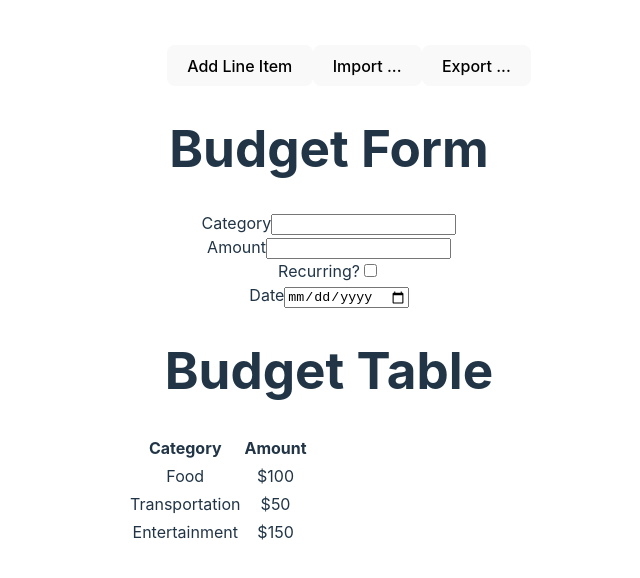
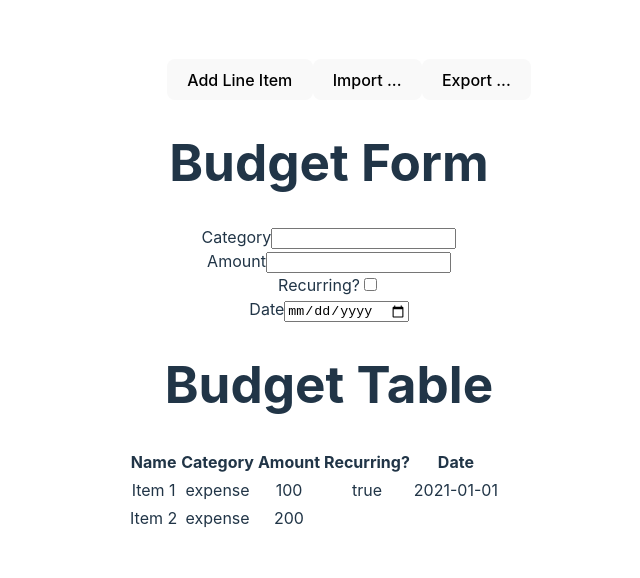
Before and after one commit to reabel/RxDBudget, a Vue app in the folder frontend/budget-vue/: page / in a window 1280 px wide. Shown: the part 112-690 px from the top of the page, without its empty margins (311-951 px from the left). Built offline with nearby package versions, Linux system fonts and the light colour scheme.

Commit message:
add pinia + store, integrating with table

```diff
--- a/frontend/budget-vue/package.json
+++ b/frontend/budget-vue/package.json
@@ -9,6 +9,7 @@
     "preview": "vite preview"
   },
   "dependencies": {
+    "pinia": "^2.2.2",
     "vue": "^3.4.37"
   },
   "devDependencies": {
--- a/frontend/budget-vue/src/components/BudgetTable.vue
+++ b/frontend/budget-vue/src/components/BudgetTable.vue
@@ -1,5 +1,11 @@
 <script setup lang="ts">
+import { storeToRefs } from 'pinia'
 
+import { useBudgetStore } from '../stores/budgetstore';
+// access the `store` variable anywhere in the component ✨
+const store = useBudgetStore();
+//comes in as a ref, but how do I define the type of the content in ref?
+const { lineItems } = storeToRefs(store);
 </script>
 
 <template>
@@ -8,22 +14,20 @@
   <table>
     <thead>
       <tr>
+        <th>Name</th>
         <th>Category</th>
         <th>Amount</th>
+        <th>Recurring?</th>
+        <th>Date</th>
       </tr>
     </thead>
     <tbody>
-      <tr>
-        <td>Food</td>
-        <td>$100</td>
-      </tr>
-      <tr>
-        <td>Transportation</td>
-        <td>$50</td>
-      </tr>
-      <tr>
-        <td>Entertainment</td>
-        <td>$150</td>
+      <tr v-for="item in lineItems" as={lineItem}>
+        <td>{{item.name}}</td>
+        <td>{{item.type}}</td>
+        <td>{{item.price}}</td>
+        <td>{{item.recurring}}</td>
+        <td>{{item.date}}</td>
       </tr>
     </tbody>
   </table>
--- a/frontend/budget-vue/src/main.ts
+++ b/frontend/budget-vue/src/main.ts
@@ -1,5 +1,10 @@
 import { createApp } from 'vue'
+import { createPinia } from 'pinia'
 import './style.css'
 import App from './App.vue'
 
-createApp(App).mount('#app')
+const pinia = createPinia();
+const app = createApp(App);
+
+app.use(pinia);
+app.mount('#app')
--- /dev/null
+++ b/frontend/budget-vue/src/stores/budgetstore.ts
@@ -0,0 +1,19 @@
+import { defineStore } from 'pinia';
+//replace with @ syntax later
+//import { LineItem } from '../../../../types/lineitem';
+
+export const useBudgetStore = defineStore('budget', {
+  state: () => {
+    return { lineItems: [
+        {id: 1, name: 'Item 1', type: 'expense', price: 100, quantity: 1, recurring: true, date: '2021-01-01'},
+        {id: 2, name: 'Item 2', type: 'expense', price: 200, quantity: 1},
+    ] }
+  },
+  // could also be defined as
+  // state: () => ({ count: 0 })
+  actions: {
+    addLineItem(item: any) {
+      this.lineItems.push(item);
+    },
+  },
+})
--- a/frontend/budget-vue/tsconfig.app.json
+++ b/frontend/budget-vue/tsconfig.app.json
@@ -20,5 +20,5 @@
     "noUnusedParameters": true,
     "noFallthroughCasesInSwitch": true
   },
-  "include": ["src/**/*.ts", "src/**/*.tsx", "src/**/*.vue"]
+  "include": ["src/**/*.ts", "src/**/*.tsx", "src/**/*.vue", "../../types/*.d.ts"]
 }
```
Also changed, not shown: 2 other files (tests, documents, lock files or other folders).
